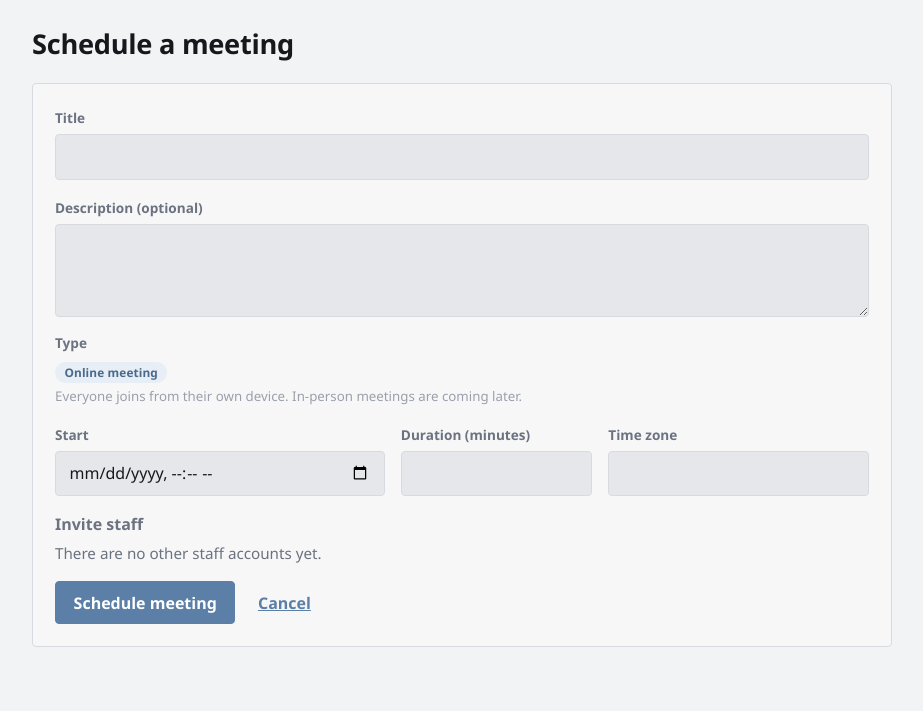
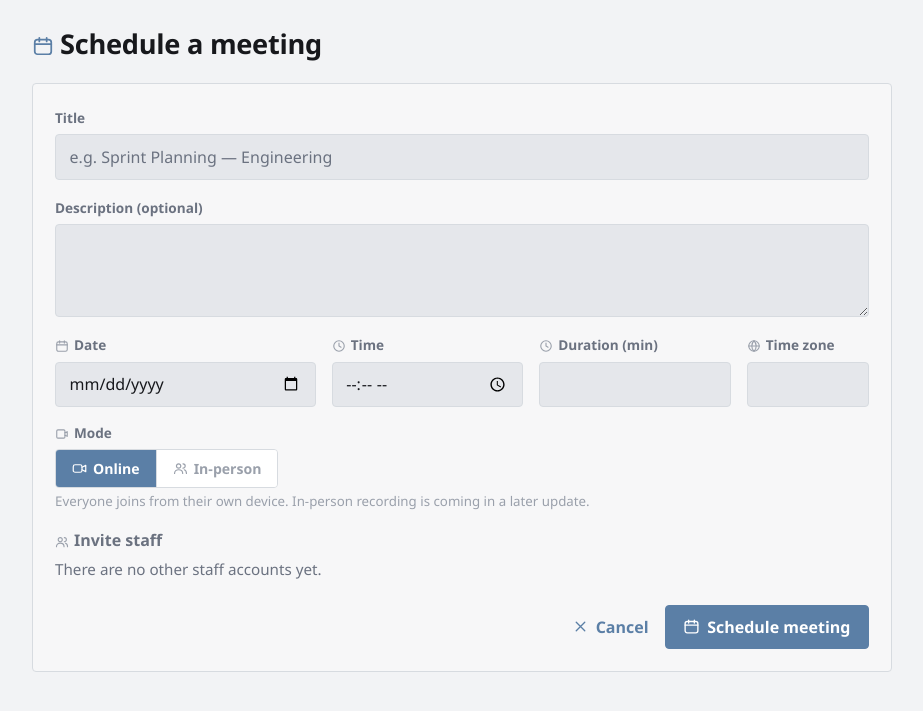
Before and after one commit to Mazharul75/meeting-platform, a FastAPI app: template app/templates/meeting_new.html in a window 1280 px wide. Shown: the part 51-762 px from the top of the page, without its empty margins (50-973 px from the left). Run offline with FastAPI, Linux system fonts and the light colour scheme; the template is opened without the code that fills it, so the values that code supplies are empty; some libraries are stand-ins or nearby versions.

Commit message:
Redesign login, dashboard and meeting pages

```diff
--- /dev/null
+++ b/app/static/js/schedule_form.js
@@ -0,0 +1,19 @@
+// Combines the separate Date and Time inputs into the single "start" field the server expects.
+// A plain script (not a module) so it works without any inline code, keeping the CSP strict.
+(function () {
+  var form = document.getElementById("schedule-form");
+  var date = document.getElementById("date");
+  var time = document.getElementById("time");
+  var combined = document.getElementById("start-combined");
+  if (!form || !date || !time || !combined) return;
+  if (combined.value) {
+    var parts = combined.value.split("T");
+    if (parts.length === 2) {
+      date.value = parts[0];
+      time.value = parts[1];
+    }
+  }
+  form.addEventListener("submit", function () {
+    combined.value = date.value && time.value ? date.value + "T" + time.value : "";
+  });
+})();
--- a/app/templates/meeting_new.html
+++ b/app/templates/meeting_new.html
@@ -2,12 +2,14 @@
 {% set nav = "schedule" %}
 {% block title %}Schedule meeting{% endblock %}
 {% block content %}
-<div class="page-head"><h1>Schedule a meeting</h1></div>
-<form method="post" action="/meetings/new" class="card form-narrow" novalidate><div class="card-body">
+<div class="page-head"><h1><svg class="icon"><use href="#i-cal"/></svg>Schedule a meeting</h1></div>
+<form method="post" action="/meetings/new" class="card ticks form-narrow" novalidate id="schedule-form">
+<div class="card-body">
   <input type="hidden" name="csrf_token" value="{{ csrf_token }}">
+  <input type="hidden" name="start" id="start-combined" value="{{ values.start or '' }}">
   <div class="mb-3">
     <label class="form-label" for="title">Title</label>
-    <input class="form-control {{ 'is-invalid' if errors.title }}" id="title" name="title" maxlength="200" required value="{{ values.title or '' }}">
+    <input class="form-control {{ 'is-invalid' if errors.title }}" id="title" name="title" maxlength="200" placeholder="e.g. Sprint Planning — Engineering" required value="{{ values.title or '' }}">
     {% if errors.title %}<div class="invalid-feedback">{{ errors.title }}</div>{% endif %}
   </div>
   <div class="mb-3">
@@ -15,34 +17,44 @@
     <textarea class="form-control {{ 'is-invalid' if errors.description }}" id="description" name="description" rows="3" maxlength="2000">{{ values.description or '' }}</textarea>
     {% if errors.description %}<div class="invalid-feedback">{{ errors.description }}</div>{% endif %}
   </div>
-  <input type="hidden" name="mode" value="online">
-  <div class="mb-3"><span class="form-label d-block">Type</span>
-    <span class="badge text-bg-primary">Online meeting</span>
-    <div class="form-text">Everyone joins from their own device. In-person meetings are coming later.</div>
-    {% if errors.mode %}<div class="text-danger small">{{ errors.mode }}</div>{% endif %}
-  </div>
   <div class="row g-3 mb-3">
-    <div class="col-md-5">
-      <label class="form-label" for="start">Start</label>
-      <input class="form-control {{ 'is-invalid' if errors.start }}" id="start" name="start" type="datetime-local" required value="{{ values.start or '' }}">
-      {% if errors.start %}<div class="invalid-feedback">{{ errors.start }}</div>{% endif %}
+    <div class="col-sm-4">
+      <label class="form-label" for="date"><svg class="icon"><use href="#i-cal"/></svg>Date</label>
+      <input class="form-control" id="date" type="date" required>
     </div>
-    <div class="col-md-3">
-      <label class="form-label" for="duration">Duration (minutes)</label>
+    <div class="col-sm-3">
+      <label class="form-label" for="time"><svg class="icon"><use href="#i-clock"/></svg>Time</label>
+      <input class="form-control" id="time" type="time" required>
+    </div>
+    <div class="col-sm-3">
+      <label class="form-label" for="duration"><svg class="icon"><use href="#i-clock"/></svg>Duration (min)</label>
       <input class="form-control {{ 'is-invalid' if errors.duration }}" id="duration" name="duration" type="number" min="5" max="480" step="5" required value="{{ values.duration }}">
       {% if errors.duration %}<div class="invalid-feedback">{{ errors.duration }}</div>{% endif %}
     </div>
-    <div class="col-md-4">
-      <label class="form-label" for="timezone">Time zone</label>
+    <div class="col-sm-2">
+      <label class="form-label" for="timezone"><svg class="icon"><use href="#i-globe"/></svg>Time zone</label>
       <input class="form-control {{ 'is-invalid' if errors.timezone }}" id="timezone" name="timezone" list="tzlist" required value="{{ values.timezone }}">
       <datalist id="tzlist">{% for tz in timezones %}<option value="{{ tz }}">{% endfor %}</datalist>
-      {% if errors.timezone %}<div class="invalid-feedback">{{ errors.timezone }}</div>{% endif %}
     </div>
   </div>
-  <fieldset class="mb-3">
-    <legend class="form-label fs-6">Invite staff</legend>
+  {% if errors.start %}<div class="text-danger small mb-3">{{ errors.start }}</div>{% endif %}
+
+  <div class="mb-3">
+    <span class="form-label d-block"><svg class="icon"><use href="#i-mode"/></svg>Mode</span>
+    <div class="segmented" role="radiogroup" aria-label="Meeting mode">
+      <input type="radio" name="mode" id="mode-online" value="online" checked>
+      <label for="mode-online"><svg class="icon"><use href="#i-video"/></svg>Online</label>
+      <input type="radio" name="mode" id="mode-inperson" value="in_person" disabled>
+      <label for="mode-inperson"><svg class="icon"><use href="#i-users"/></svg>In-person</label>
+    </div>
+    <div class="form-text">Everyone joins from their own device. In-person recording is coming in a later update.</div>
+    {% if errors.mode %}<div class="text-danger small">{{ errors.mode }}</div>{% endif %}
+  </div>
+
+  <fieldset class="mb-4">
+    <legend class="form-label fs-6"><svg class="icon"><use href="#i-users"/></svg>Invite staff</legend>
     {% if staff %}
-    <div class="row row-cols-1 row-cols-md-2 g-2">
+    <div class="row row-cols-2 row-cols-md-3 g-2">
       {% for s in staff %}
       <div class="col"><div class="form-check">
         <input class="form-check-input" type="checkbox" name="user_ids" value="{{ s.id }}" id="u{{ loop.index }}" {{ 'checked' if s.id|string in values.invited }}>
@@ -53,7 +65,12 @@
     {% else %}<p class="text-secondary mb-0">There are no other staff accounts yet.</p>{% endif %}
     {% if errors.invited %}<div class="text-danger small">{{ errors.invited }}</div>{% endif %}
   </fieldset>
-  <button class="btn btn-primary" type="submit">Schedule meeting</button>
-  <a class="btn btn-link" href="/">Cancel</a>
-</div></form>
+
+  <div class="d-flex justify-content-end align-items-center gap-3">
+    <a class="btn btn-link-plain" href="/"><svg class="icon"><use href="#i-x"/></svg>Cancel</a>
+    <button class="btn btn-primary ticks" type="submit"><svg class="icon"><use href="#i-cal"/></svg>Schedule meeting</button>
+  </div>
+</div>
+</form>
 {% endblock %}
+{% block scripts %}<script src="/static/js/schedule_form.js"></script>{% endblock %}
```
Also changed, not shown: app/templates/dashboard.html (+36 -44 lines), app/templates/login.html (+11 -26 lines), app/templates/meeting_detail.html (+60 -36 lines).
